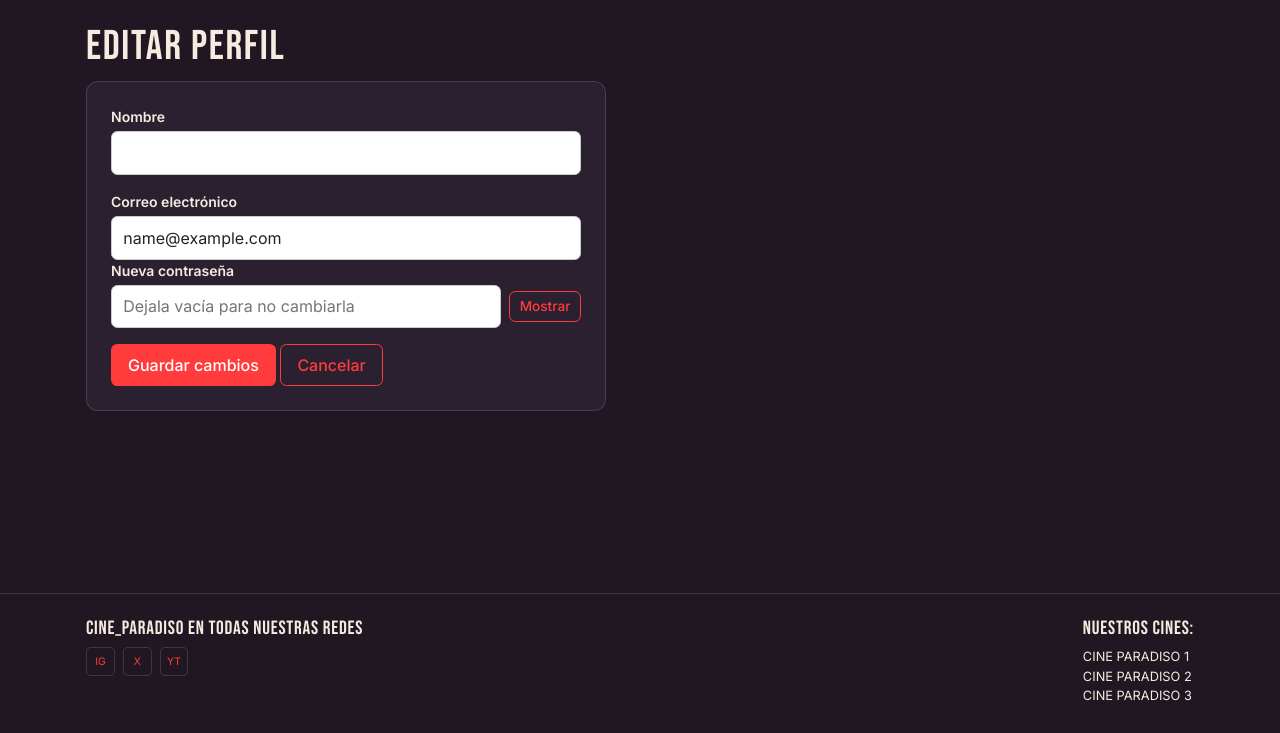
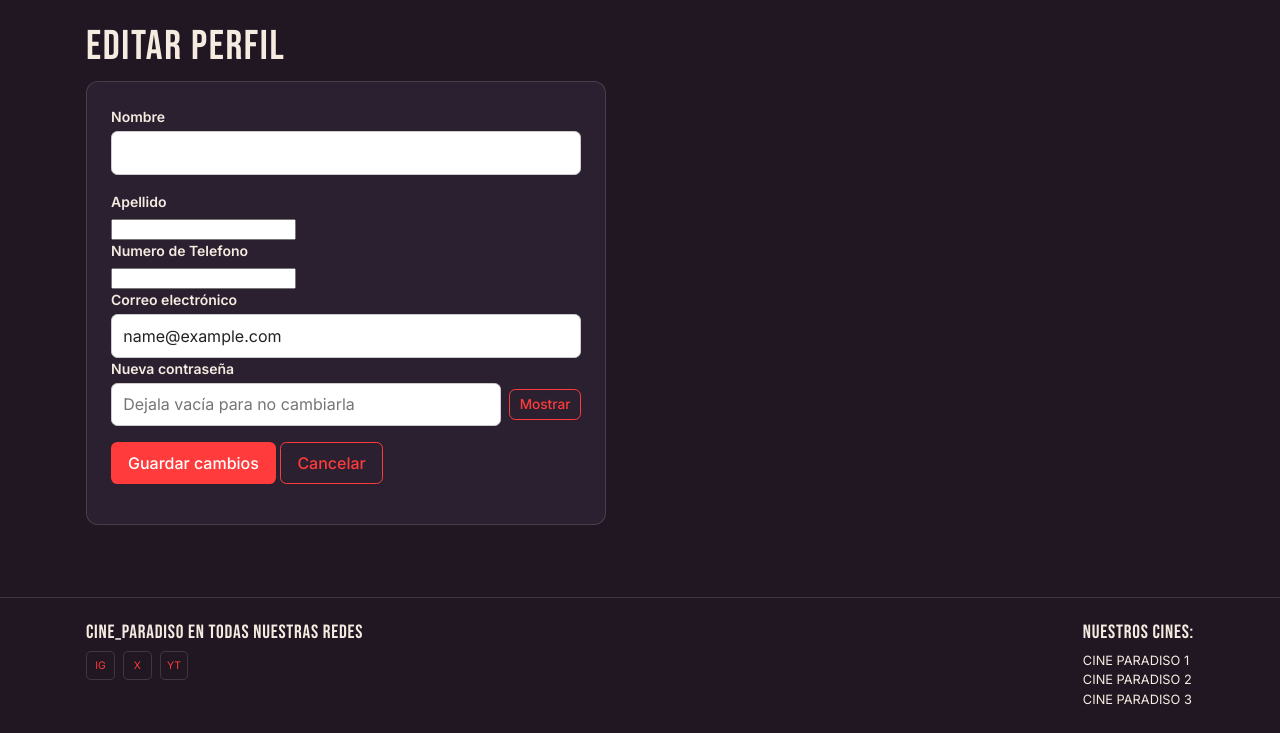
Before and after one commit to pacha22akd/Cinema-Paradiso-Frontend, a Flask app: page /perfil/editar in a window 1280 px wide. Shown: the part 71-804 px from the top of the page. Before the commit the page ends 772 px from the top, so only its background shows below. Run offline with Flask 3, Linux system fonts and the light colour scheme; the visitor is signed in with stand-in values (Sample User, id 1).

Commit message:
Agregue los campos apellido y numero de telefono a editar perfil

```diff
--- a/templates/editar_perfil.html
+++ b/templates/editar_perfil.html
@@ -8,6 +8,12 @@
       <label for="nombre">Nombre</label>
       <input type="text" id="nombre" name="nombre" value="{{ usuario.nombre }}" required>
     </div>
+    <div class="campo">
+      <label for="apellido">Apellido</label>
+      <input type="apellido" id="apellido" name="apellido" value="{{ usuario.apellido }}" required>
+    <div class="campo">
+      <label for="num_telefono">Numero de Telefono</label>
+      <input type="num_telefono" id="num_telefono" name="num_telefono" value="{{ usuario.num_telefono }}" required>
     <div class="campo">
       <label for="email">Correo electrónico</label>
       <input type="email" id="email" name="email" value="{{ usuario.email }}" required>
```
